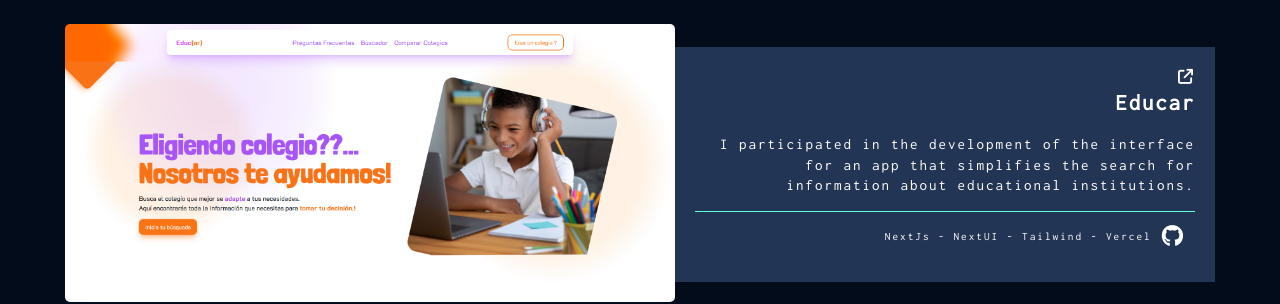
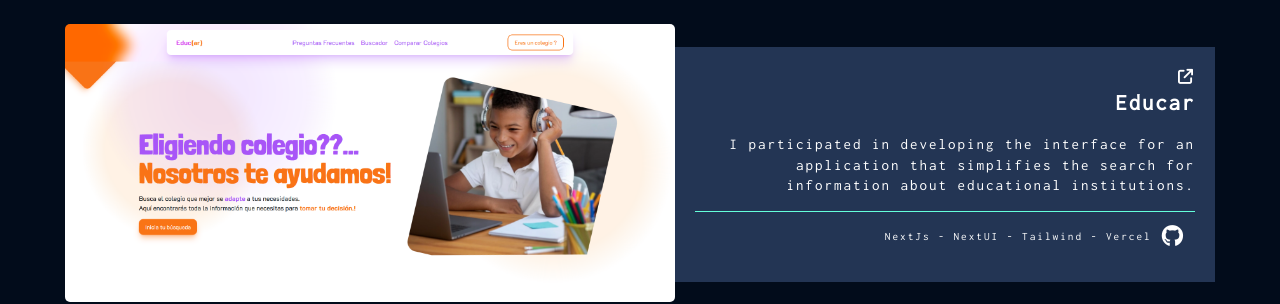
Before and after one commit to CristianMozetich/Portfolio, a React (Vite) app: page / in a window 1280 px wide. Shown: the part 860-1164 px from the top of the page. Built offline with nearby package versions, Linux system fonts and the light colour scheme.

Commit message:
actualizaciones

```diff
--- a/src/Components/EducarProyect/EducarProyect.jsx
+++ b/src/Components/EducarProyect/EducarProyect.jsx
@@ -9,17 +9,17 @@ const EducarProyect = () => {
     'ingles': {
       titulo: 'Collaborative Project',
       nombreProyecto: 'Educar',
-      descripcion: 'I participated in the development of the interface for an app that simplifies the search for information about educational institutions.',
+      descripcion: 'I participated in developing the interface for an application that simplifies the search for information about educational institutions.',
     },
     'español': {
       titulo: 'Proyecto colaborativo',
       nombreProyecto: 'Educar',
-      descripcion: 'Participé en el desarrollo de la interfaz para una App que simplifica la búsqueda de información sobre instituciones educativas.',
+      descripcion: 'Participé en el desarrollo de la interfaz de una aplicación que simplifica la búsqueda de información sobre instituciones educativas.',
     },
     'italiano': {
       titulo: 'Progetto collaborativo',
       nombreProyecto: 'Educar',
-      descripcion: 'Ho partecipato allo sviluppo dell\'interfaccia per un\'applicazione che semplifica la ricerca di informazioni sulle istituzioni educative.',
+      descripcion: 'Ho partecipato allo sviluppo dell\'interfaccia di un\'applicazione che semplifica la ricerca di informazioni sulle istituzioni educative.',
     }
   };
 
```
